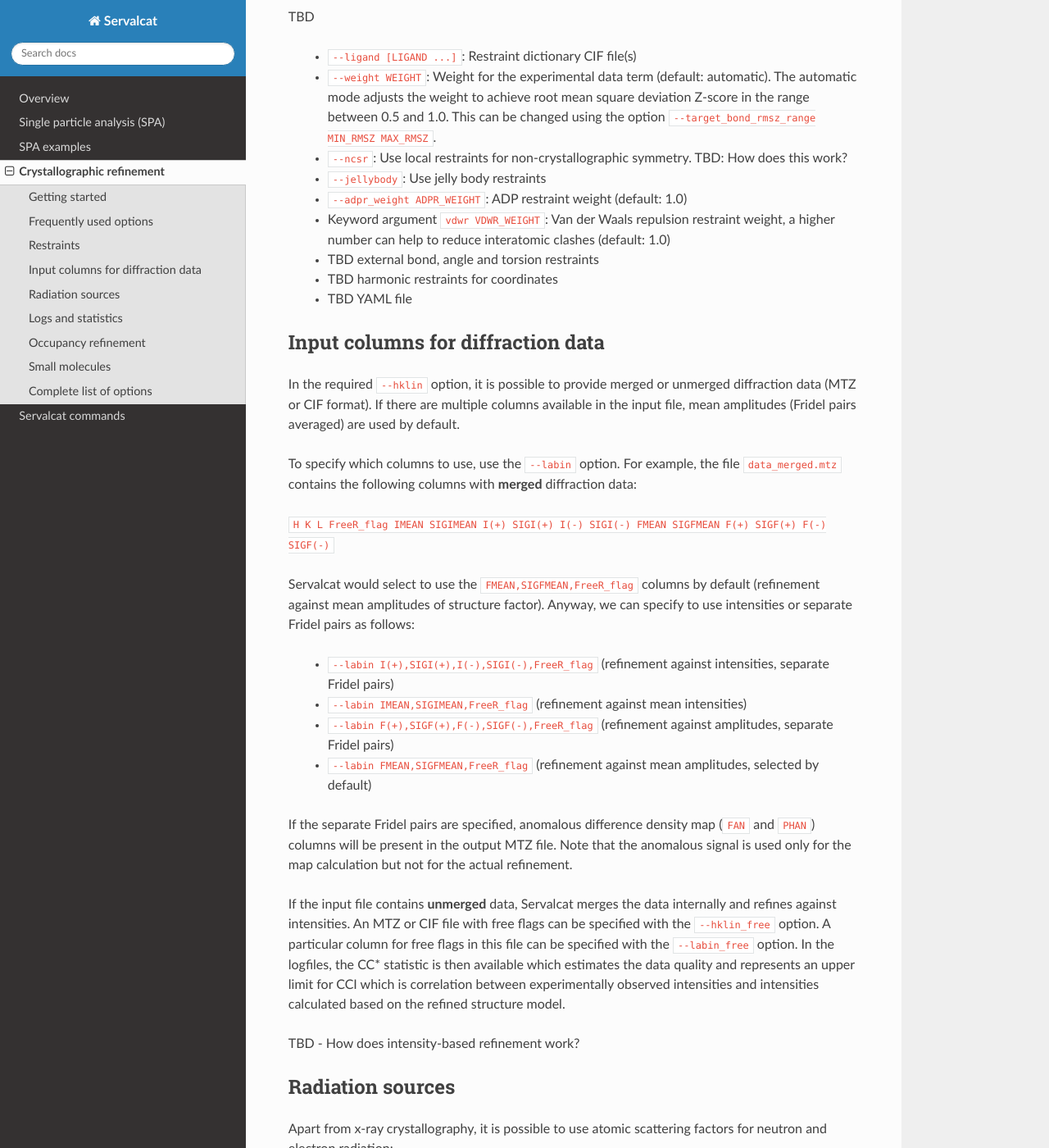
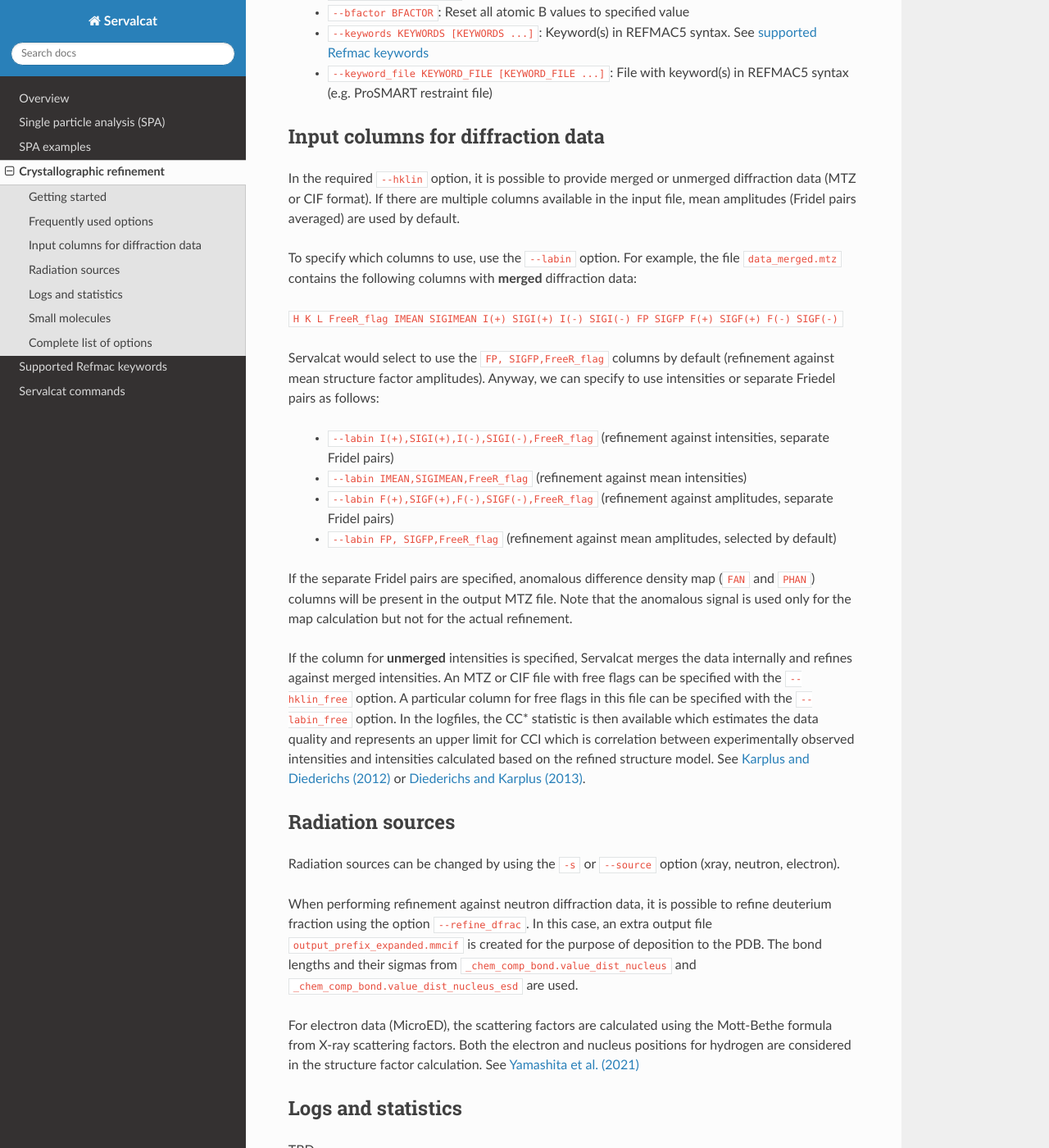
Before and after one commit to keitaroyam/servalcat, a Sphinx documentation site: the page built from docs/xtal.rst, in a window 1280 px wide and 1400 px high, scrolled down 1176 px. Shown: the whole window at 82% size. Built offline with Sphinx 7.4.7 and the Read the Docs theme 3.1.0, drawn with Linux system fonts in a browser that asks for light colours; some of the changed text lies outside the part shown.

Commit message:
doc: update xtal and add refmac_keywords

```diff
--- a/docs/index.rst
+++ b/docs/index.rst
@@ -28,4 +28,5 @@
    spa
    spa_examples/index
    xtal
+   refmac_keywords
    commands
--- /dev/null
+++ b/docs/refmac_keywords.rst
@@ -0,0 +1,71 @@
+Supported Refmac keywords
+=========================
+
+In Servalcat "No Refmac" refinement programs, some Refmac keywords are supported.
+
+External restraints
+-------------------
+
+(Almost?) all the external restraint keywords are supported.
+
+EXTErnal UNDEfined [IGNOre | STOP]
+    Default: stop. When ``igno`` is given, the program continues even when it encounters external restraints defined for non-existent atoms.
+
+EXTErnal WEIGht SCALe [<dist_sigma_scale>] [DISTance <dist_sigma_scale>] [ANGLe <angle_sigma_scale>] [TORSion <torsion_sigma_scale>] [CHIRal <chiral_sigma_scale>] [PLANe <plane_sigma_scale>] [INTErval <inte_sigma_scale>]
+    Default: 1.0. The sigma values in subsequent keywords will be divided by the specified value.
+
+EXTErnal WEIGht [SGMN <sigma_min>] [SGMX <sigma_max>]
+    Default: no capping. Cap the sigma values in subsequent keywords (only for dist, angl, chir, tors).
+
+EXTErnal ALPHall <alpha>
+    Default: 1.0. Change the default alpha value for subsequent keywords.
+
+EXTErnal TYPEAll <type>
+    Default: 2. Change the default external restraint types (0, 1, 2) for subsequent keywords.
+
+EXTErnal [SYMAll | SYMAll [Yes | No] [EXCLude [SELF]]]
+    Default: no symmetry. Change whether symmetry should be considered or not for subsequent keywords.
+
+EXTErnal [DMIN <dist_min>] [DMAX <dist_max>]
+    Default: no capping. Cap the ideal distance values in subsequent keywords.
+
+EXTErnal [DISTance | ANGLe | PLANe | CHIRal | TORSion] <atom_specs...> [TYPE <type>] [SYMM Y|N] [VALUe <value>] [SIGMa <sigma>] [ALPHa <alpha>]
+    Define distance/angle/plane/chiral/torsion restraints. SYMM is only supported for distance and angle. ALPHA is only for distances. See `Barron (2019) <https://arxiv.org/abs/1701.03077>`_ for alpha.
+
+EXTErnal INTErval <atom_specs...> [DMIN <dist_min>] [DMAX <dist_max>] [SMIN <sigma_min>] [SMAX <sigma_max>]
+    Define an interval distance restraint.
+
+EXTErnal STACking PLANe 1 <atom_specs...> PLANe 2 <atom_specs...> [DISTance <dist>] [SDDI <sigma_dist>] [ANGLe <angle>] [SDAN <sigma_angle>]
+    Define a stacking restraint.
+
+EXTErnal HARMonic <atom_spec> [SIGMa <sigma>]
+    Define a positional harmonic restraint.
+
+
+Restraint weights
+-----------------
+
+DISTance <wbond>
+   Default: 1.0. The bond length sigma is effectively divided by this number.
+
+ANGLe <wangle>
+   Default: 1.0. The bond angle sigma is effectively divided by this number.
+
+TORSion <wtorsion>
+   Default: 1.0. The torsion angle sigma is effectively divided by this number.
+
+PLANe <wplane>
+   Default: 1.0. The planarity sigma is effectively divided by this number.
+
+CHIRal <wchiral>
+   Default: 1.0. The chirality sigma is effectively divided by this number.
+
+[VDWr | VANDerwaal | NONBonding] <wvdwr>
+   Default: 1.0. The nonbonding interaction sigma is effectively divided by this number.
+
+
+Controlling restraints
+----------------------
+
+RESTraint TORSion [INCLude | EXCLude] [NONE | RESIdue <residue_name> | GROUp <group_name> | LINK <link_name>] [NAME <torsion_name>] [VALUe <ideal_value>] [SIGMa <sigma_value>] [PERIod <period_value>]
+    Update torsion angle restraints. For example, ``restr tors include resi ARG name chi5 sigma 2.0`` will make ARG's chi5 torsion angle sigma 2.0 (ideal and period unchanged).
--- a/docs/xtal.rst
+++ b/docs/xtal.rst
@@ -24,32 +24,23 @@
 Frequently used options
 -----------------------
 
+   * ``--ligand [LIGAND ...]``: Restraint dictionary CIF file(s)
    * ``--ncycle NCYCLE``: Number of refinement cycles. Default: 10
+   * ``--weight WEIGHT``: Starting value of the weight for the experimental data term (default: automatically determined from resolution). By default, the weight is further adjusted to achieve bond length rmsZ in the range between 0.5 and 1.0. This can be changed using the option ``--target_bond_rmsz_range MIN_RMSZ MAX_RMSZ``.
+   * ``--ncsr``: Use local restraints for non-crystallographic symmetry
+   * ``--jellybody``: Use jelly body restraints
    * ``--adp {iso,aniso,fix}``: Atomic displacement parameter (isotropic: 1 parameter per atom, anisotropic: 6 parameters per atom, fixed B-values)
    * ``-d D_MIN, --d_min D_MIN``: High-resolution limit (in Å)
    * ``--d_max D_MAX``: Low-resolution limit (in Å)
    * ``--free FREE``: flag number for test set
-   * ``--hydrogen {all,yes,no}``: Hydrogen atoms - ``all``: add riding hydrogen atoms, ``yes``: use hydrogen atoms if present in input structure model, ``no``: remove hydrogen atoms in input structure model. Default: all.
+   * ``--hydrogen {all,yes,no}``: Hydrogen atoms - ``all``: (re)generate riding hydrogen atoms, ``yes``: use hydrogen atoms if present in input structure model, ``no``: remove hydrogen atoms in input structure model. Default: all.
    * ``--hout``: Write hydrogen atoms in the output model
    * ``--twin``: Twin refinement
-   * ``--randomize RANDOMIZE``: Shake coordinates with a specified mean shift (in Å).
-   * ``--bfactor BFACTOR``: Reset all ADPs to specified value (in Å)
-   * ``--keywords KEYWORDS [KEYWORDS ...]``: Keyword(s) in REFMAC5 syntax
+   * ``--randomize RANDOMIZE``: Shake coordinates with a specified rms (in Å)
+   * ``--bfactor BFACTOR``: Reset all atomic B values to specified value
+   * ``--keywords KEYWORDS [KEYWORDS ...]``: Keyword(s) in REFMAC5 syntax. See :doc:`supported Refmac keywords <refmac_keywords>`
    * ``--keyword_file KEYWORD_FILE [KEYWORD_FILE ...]``: File with keyword(s) in REFMAC5 syntax  (e.g. ProSMART restraint file)
 
-Restraints
-----------
-TBD
-
-   * ``--ligand [LIGAND ...]``: Restraint dictionary CIF file(s)
-   * ``--weight WEIGHT``: Weight for the experimental data term (default: automatic). The automatic mode adjusts the weight to achieve root mean square deviation Z-score in the range between 0.5 and 1.0. This can be changed using the option ``--target_bond_rmsz_range MIN_RMSZ MAX_RMSZ``.
-   * ``--ncsr``: Use local restraints for non-crystallographic symmetry. TBD: How does this work?
-   * ``--jellybody``: Use jelly body restraints
-   * ``--adpr_weight ADPR_WEIGHT``: ADP restraint weight (default: 1.0)
-   * Keyword argument ``vdwr VDWR_WEIGHT``: Van der Waals repulsion restraint weight, a higher number can help to reduce interatomic clashes (default: 1.0)
-   * TBD external bond, angle and torsion restraints
-   * TBD harmonic restraints for coordinates
-   * TBD YAML file
 
 Input columns for diffraction data
 ----------------------------------
@@ -59,42 +50,37 @@
 
 To specify which columns to use, use the ``--labin`` option. For example, the file ``data_merged.mtz`` contains the following columns with **merged** diffraction data:
 
-``H K L FreeR_flag IMEAN SIGIMEAN I(+) SIGI(+) I(-) SIGI(-) FMEAN SIGFMEAN F(+) SIGF(+) F(-) SIGF(-)``
+``H K L FreeR_flag IMEAN SIGIMEAN I(+) SIGI(+) I(-) SIGI(-) FP SIGFP F(+) SIGF(+) F(-) SIGF(-)``
 
-Servalcat would select to use the ``FMEAN,SIGFMEAN,FreeR_flag`` columns by default (refinement against mean amplitudes of structure factor).
-Anyway, we can specify to use intensities or separate Fridel pairs as follows:
+Servalcat would select to use the ``FP, SIGFP,FreeR_flag`` columns by default (refinement against mean structure factor amplitudes).
+Anyway, we can specify to use intensities or separate Friedel pairs as follows:
 
   * ``--labin I(+),SIGI(+),I(-),SIGI(-),FreeR_flag`` (refinement against intensities, separate Fridel pairs)
   * ``--labin IMEAN,SIGIMEAN,FreeR_flag`` (refinement against mean intensities)
   * ``--labin F(+),SIGF(+),F(-),SIGF(-),FreeR_flag`` (refinement against amplitudes, separate Fridel pairs)
-  * ``--labin FMEAN,SIGFMEAN,FreeR_flag`` (refinement against mean amplitudes, selected by default)
+  * ``--labin FP, SIGFP,FreeR_flag`` (refinement against mean amplitudes, selected by default)
 
 If the separate Fridel pairs are specified, anomalous difference density map (``FAN`` and ``PHAN``) columns will be present in the output MTZ file.
 Note that the anomalous signal is used only for the map calculation but not for the actual refinement.
 
-If the input file contains **unmerged** data, Servalcat merges the data internally and refines against intensities.
+If the column for **unmerged** intensities is specified, Servalcat merges the data internally and refines against merged intensities.
 An MTZ or CIF file with free flags can be specified with the ``--hklin_free`` option. A particular column for free flags in this file can be specified with the ``--labin_free`` option.
 In the logfiles, the CC* statistic is then available which estimates the data quality and represents an upper limit for CCI which is correlation between experimentally observed intensities and intensities calculated based on the refined structure model.
-
-TBD - How does intensity-based refinement work?
+See `Karplus and Diederichs (2012) <https://doi.org/10.1126/science.1218231>`_ or `Diederichs and Karplus (2013) <https://doi.org/10.1107/S0907444913001121>`_.
 
 Radiation sources
 -----------------
-Apart from x-ray crystallography, it is possible to use atomic scattering factors for neutron and electron radiation:
 
-.. code-block:: console
-
-    -s {electron,xray,neutron}, --source {electron,xray,neutron}
+Radiation sources can be changed by using the ``-s`` or ``--source`` option (xray, neutron, electron).
 
 When performing refinement against neutron diffraction data, it is possible to refine deuterium fraction using the option ``--refine_dfrac``.
-In this case, an extra output file ``output_prefix_expanded.mmcif`` is created for the purpose of deposition to the PDB.
+In this case, an extra output file ``output_prefix_expanded.mmcif`` is created for the purpose of deposition to the PDB. The bond lengths and their sigmas from ``_chem_comp_bond.value_dist_nucleus`` and ``_chem_comp_bond.value_dist_nucleus_esd`` are used.
+
+For electron data (MicroED), the scattering factors are calculated using the Mott-Bethe formula from X-ray scattering factors. Both the electron and nucleus positions for hydrogen are considered in the structure factor calculation. See `Yamashita et al. (2021) <https://doi.org/10.1107/S2059798321009475>`_
+
 
 Logs and statistics
 -------------------
-TBD
-
-Occupancy refinement
---------------------
 TBD
 
 Small molecules
--- a/servalcat/__init__.py
+++ b/servalcat/__init__.py
@@ -6,5 +6,5 @@
 Mozilla Public License, version 2.0; see LICENSE.
 """
 
-__version__ = '0.4.126'
+__version__ = '0.4.127'
 __date__ = '2025-11-24'
```
